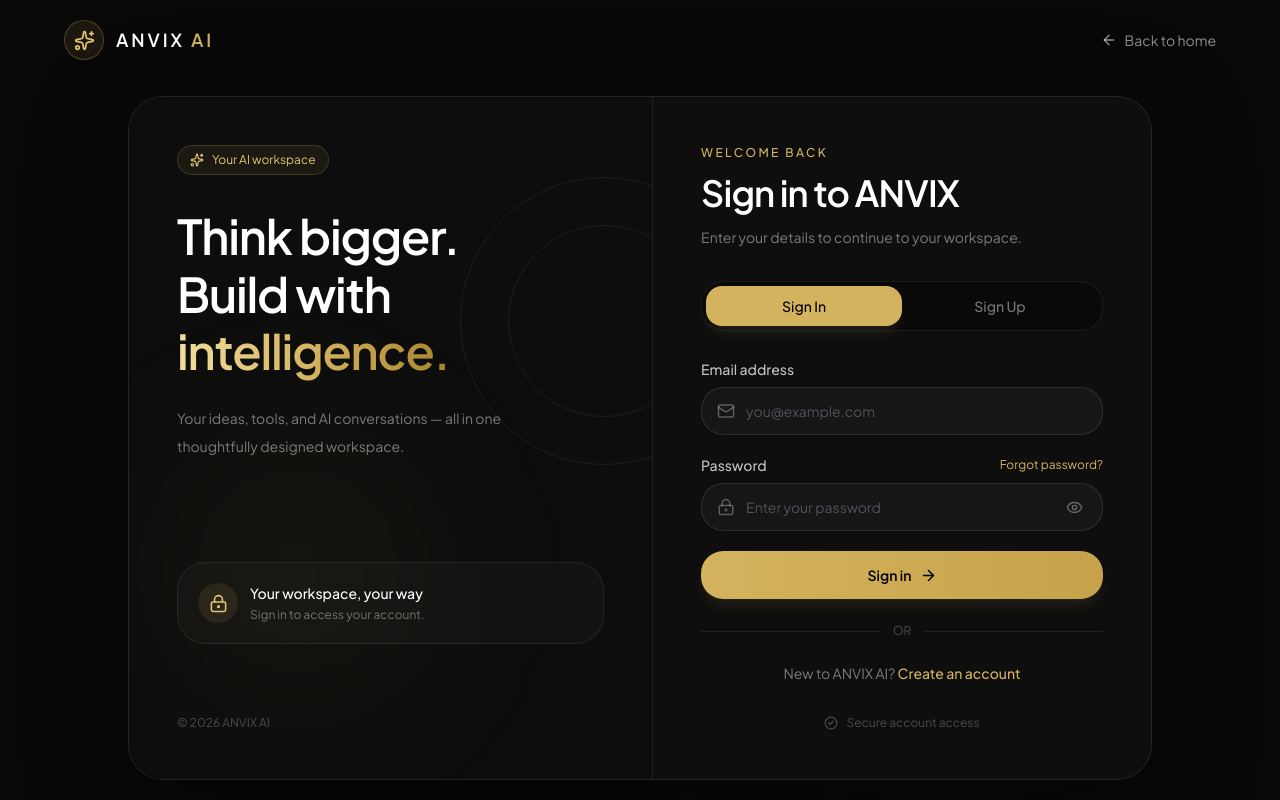
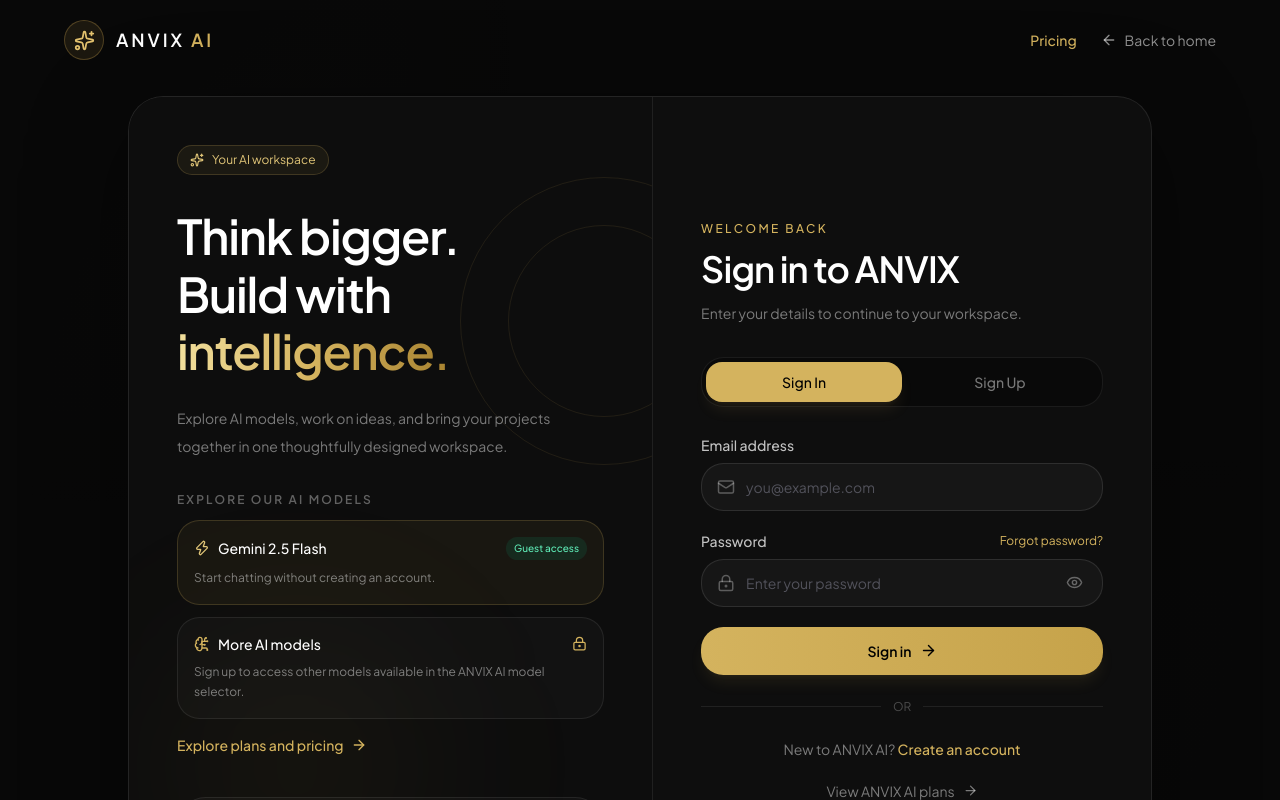
Before and after one commit to thiteswapnil1212-hue/ANVIX-AI, a Next.js app: page /auth in a window 1280 px wide. Shown: the top 800 px of the page. Built offline with nearby package versions, Linux system fonts and the light colour scheme; no server answers.

Commit message:
improved sign up page

```diff
--- a/app/auth/page.tsx
+++ b/app/auth/page.tsx
@@ -13,6 +13,8 @@
   Sparkles,
   UserRound,
   CheckCircle2,
+  Zap,
+  BrainCircuit,
 } from "lucide-react";
 
 type AuthMode = "signin" | "signup";
@@ -53,8 +55,8 @@
       return;
     }
 
-    // Supabase authentication will be connected here.
-    // Do not show a successful login/signup until the backend confirms it.
+    // Connect Supabase Auth here later.
+    // Do not claim authentication succeeded before backend confirmation.
     setMessage(
       "Authentication is not connected yet. Please try again after setup."
     );
@@ -88,6 +90,14 @@
           </span>
         </Link>
 
+        <div className="flex items-center gap-4 sm:gap-6">
+          <Link
+            href="/pricing"
+            className="text-sm font-medium text-[#d4b35e] transition hover:text-[#f0d98d]"
+          >
+            Pricing
+          </Link>
+
           <Link
             href="/"
             className="inline-flex items-center gap-2 text-sm text-white/55 transition hover:text-white"
@@ -96,11 +106,13 @@
             <span className="hidden sm:inline">Back to home</span>
             <span className="sm:hidden">Home</span>
           </Link>
+        </div>
       </header>
 
       {/* Main */}
       <section className="relative z-10 flex min-h-[calc(100vh-80px)] items-center justify-center px-4 pb-12 pt-4 sm:px-6">
         <div className="grid w-full max-w-5xl overflow-hidden rounded-3xl border border-white/[0.09] bg-[#101010]/90 shadow-[0_25px_100px_rgba(0,0,0,0.45)] backdrop-blur-xl lg:grid-cols-[1fr_0.95fr]">
+
           {/* Left panel */}
           <aside className="relative hidden flex-col justify-between overflow-hidden border-r border-white/[0.08] bg-[#0d0d0d] p-10 lg:flex xl:p-12">
             <div
@@ -133,18 +145,85 @@
               </h1>
 
               <p className="mt-6 max-w-sm text-sm leading-7 text-white/45">
-                Your ideas, tools, and AI conversations — all in one
-                thoughtfully designed workspace.
+                Explore AI models, work on ideas, and bring your projects
+                together in one thoughtfully designed workspace.
+              </p>
+
+              {/* AI Models */}
+              <div className="mt-8 space-y-3">
+                <p className="text-xs font-semibold uppercase tracking-[0.18em] text-white/35">
+                  Explore our AI models
+                </p>
+
+                {/* Guest model */}
+                <div className="rounded-xl border border-[#d4b35e]/20 bg-[#d4b35e]/[0.06] p-4">
+                  <div className="flex items-center justify-between gap-3">
+                    <div className="flex items-center gap-2">
+                      <Zap size={16} className="text-[#dfc477]" />
+                      <span className="text-sm font-medium text-white">
+                        Gemini 2.5 Flash
+                      </span>
+                    </div>
+
+                    <span className="shrink-0 rounded-full bg-emerald-400/10 px-2 py-1 text-[10px] font-medium text-emerald-300">
+                      Guest access
+                    </span>
+                  </div>
+
+                  <p className="mt-2 text-xs leading-5 text-white/45">
+                    Start chatting without creating an account.
                   </p>
                 </div>
 
-            <div className="relative mt-16 rounded-2xl border border-white/[0.08] bg-white/[0.025] p-5">
+                {/* Other models */}
+                <div className="rounded-xl border border-white/[0.08] bg-white/[0.025] p-4">
+                  <div className="flex items-center justify-between gap-3">
+                    <div className="flex items-center gap-2">
+                      <BrainCircuit
+                        size={16}
+                        className="text-[#d4b35e]"
+                      />
+                      <span className="text-sm font-medium text-white">
+                        More AI models
+                      </span>
+                    </div>
+
+                    <LockKeyhole
+                      size={15}
+                      className="text-[#d4b35e]"
+                    />
+                  </div>
+
+                  <p className="mt-2 text-xs leading-5 text-white/45">
+                    Sign up to access other models available in the
+                    ANVIX AI model selector.
+                  </p>
+                </div>
+
+                <Link
+                  href="/pricing"
+                  className="group inline-flex items-center gap-2 pt-1 text-sm font-medium text-[#d4b35e] transition hover:text-[#f0d98d]"
+                >
+                  Explore plans and pricing
+                  <ArrowRight
+                    size={16}
+                    className="transition-transform group-hover:translate-x-1"
+                  />
+                </Link>
+              </div>
+            </div>
+
+            {/* Workspace card */}
+            <div className="relative mt-10 rounded-2xl border border-white/[0.08] bg-white/[0.025] p-5">
               <div className="flex items-center gap-3">
                 <div className="flex h-10 w-10 items-center justify-center rounded-xl bg-[#d4b35e]/10 text-[#dfc477]">
                   <LockKeyhole size={19} />
                 </div>
+
                 <div>
-                  <p className="text-sm font-medium">Your workspace, your way</p>
+                  <p className="text-sm font-medium">
+                    Your workspace, your way
+                  </p>
                   <p className="mt-1 text-xs text-white/40">
                     Sign in to access your account.
                   </p>
@@ -160,6 +239,7 @@
           {/* Right panel */}
           <div className="flex items-center justify-center p-5 sm:p-9 lg:p-10 xl:p-12">
             <div className="w-full max-w-md">
+
               {/* Mobile brand */}
               <div className="mb-8 flex items-center gap-2 lg:hidden">
                 <Sparkles className="text-[#d4b35e]" size={19} />
@@ -211,6 +291,7 @@
                 </button>
               </div>
 
+              {/* Form */}
               <form onSubmit={handleSubmit} className="space-y-5">
                 {isSignup && (
                   <div>
@@ -226,6 +307,7 @@
                         size={18}
                         className="pointer-events-none absolute left-4 top-1/2 -translate-y-1/2 text-white/30"
                       />
+
                       <input
                         id="fullName"
                         type="text"
@@ -254,6 +336,7 @@
                       size={18}
                       className="pointer-events-none absolute left-4 top-1/2 -translate-y-1/2 text-white/30"
                     />
+
                     <input
                       id="email"
                       type="email"
@@ -313,7 +396,9 @@
 
                     <button
                       type="button"
-                      onClick={() => setShowPassword((current) => !current)}
+                      onClick={() =>
+                        setShowPassword((current) => !current)
+                      }
                       aria-label={
                         showPassword ? "Hide password" : "Show password"
                       }
@@ -339,9 +424,12 @@
                     <input
                       type="checkbox"
                       checked={acceptedTerms}
-                      onChange={(e) => setAcceptedTerms(e.target.checked)}
+                      onChange={(e) =>
+                        setAcceptedTerms(e.target.checked)
+                      }
                       className="mt-1 h-4 w-4 shrink-0 accent-[#d4b35e]"
                     />
+
                     <span>
                       I agree to the{" "}
                       <Link
@@ -376,6 +464,7 @@
                   className="group flex h-12 w-full items-center justify-center gap-2 rounded-xl bg-gradient-to-r from-[#d4b35e] to-[#c6a34a] text-sm font-semibold text-black shadow-lg shadow-[#c9a44c]/10 transition hover:brightness-110 active:scale-[0.99]"
                 >
                   {isSignup ? "Create account" : "Sign in"}
+
                   <ArrowRight
                     size={17}
                     className="transition-transform group-hover:translate-x-1"
@@ -383,6 +472,7 @@
                 </button>
               </form>
 
+              {/* Account switch */}
               <div className="my-6 flex items-center gap-3">
                 <div className="h-px flex-1 bg-white/[0.08]" />
                 <span className="text-xs text-white/25">OR</span>
@@ -393,6 +483,7 @@
                 {isSignup
                   ? "Already have an account?"
                   : "New to ANVIX AI?"}{" "}
+
                 <button
                   type="button"
                   onClick={() =>
@@ -404,6 +495,18 @@
                 </button>
               </p>
 
+              {/* Pricing CTA */}
+              <div className="mt-5 text-center">
+                <Link
+                  href="/pricing"
+                  className="inline-flex items-center gap-2 text-sm text-white/45 transition hover:text-[#d4b35e]"
+                >
+                  View ANVIX AI plans
+                  <ArrowRight size={15} />
+                </Link>
+              </div>
+
+              {/* Secure access */}
               <div className="mt-8 flex items-center justify-center gap-2 text-xs text-white/25">
                 <CheckCircle2 size={14} />
                 <span>Secure account access</span>
```
Lines whose indentation alone changed are shown as unchanged.
